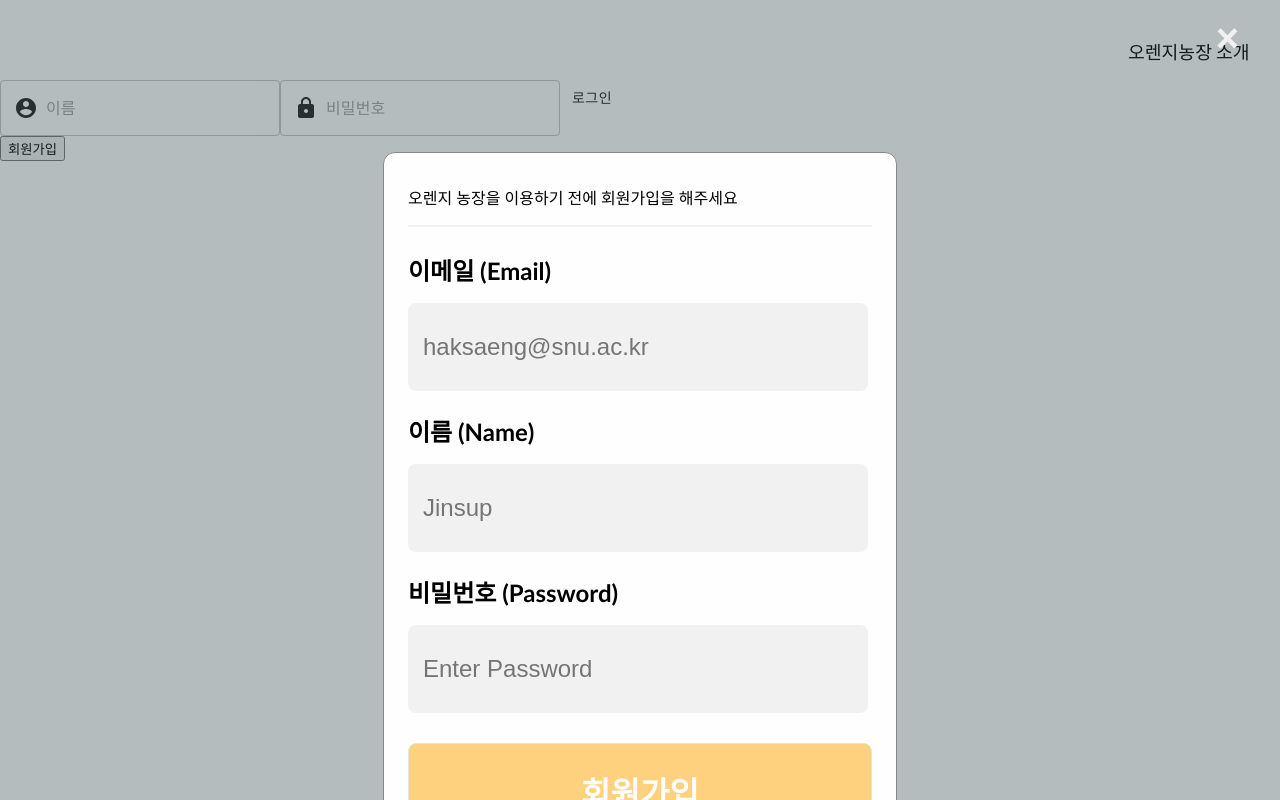
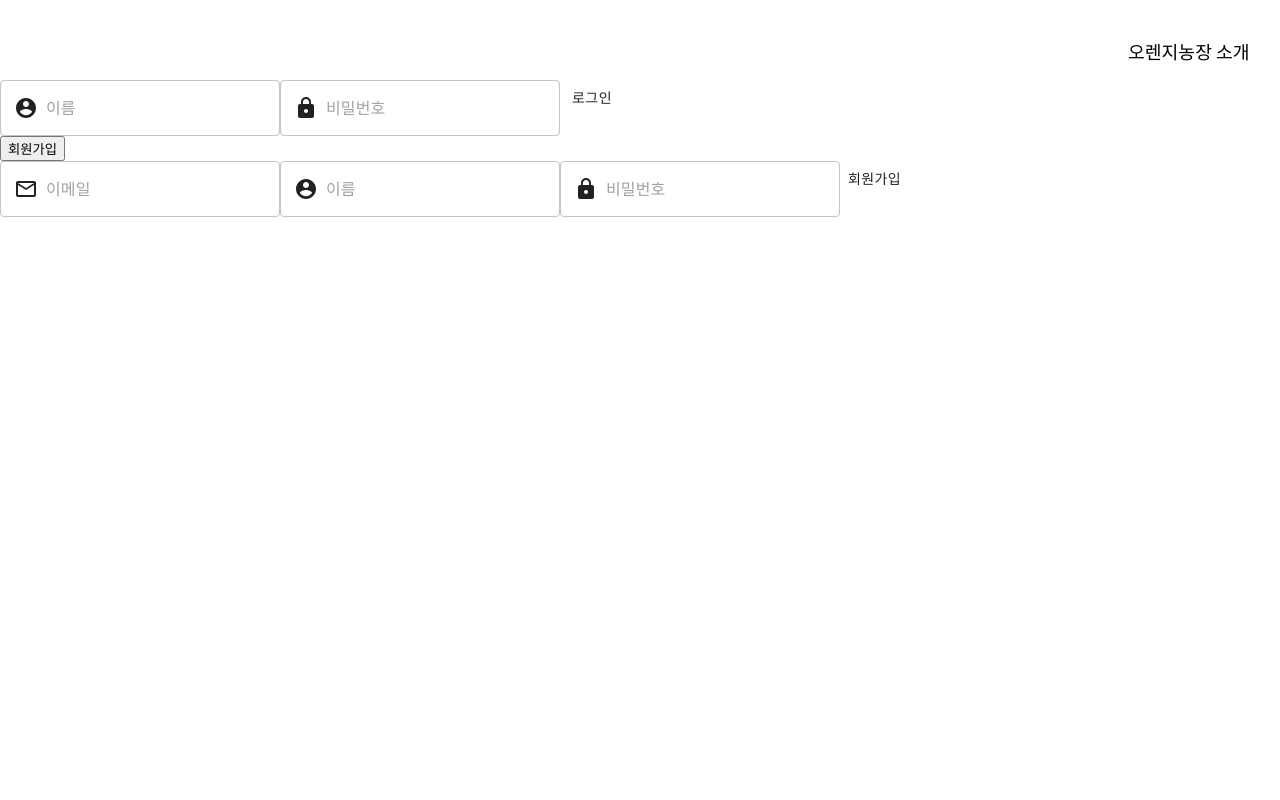
Before and after one commit to gongmyeong-study/orangenongjang, a React (Create React App) app in the folder orange/: page /intro in a window 1280 px wide. Both pictures are taken after a click on the button "회원가입". Built offline with nearby package versions, Linux system fonts and the light colour scheme; no server answers.

Commit message:
fix signup modal to apply material ui and react-hook-form

```diff
--- a/orange/src/components/SignUpModal/SignUpModal.tsx
+++ b/orange/src/components/SignUpModal/SignUpModal.tsx
@@ -1,138 +1,90 @@
-import React, { Component, Dispatch } from 'react';
-import { connect } from 'react-redux';
-import { History } from 'history';
-import { userActions } from '../../store/actions';
-import { userStatus } from '../../constants/constants';
+import React from 'react';
 import './SignUpModal.css';
-import { User } from '../../api';
-import { OrangeGlobalState } from '../../store/state';
+import { useForm } from 'react-hook-form';
+import { Button, InputAdornment, TextField } from '@material-ui/core';
+import AccountCircle from '@material-ui/icons/AccountCircle';
+import LockIcon from '@material-ui/icons/Lock';
+import MailOutlineIcon from '@material-ui/icons/MailOutline';
 
 interface Props {
-  history?: History;
-  signUp: (email: string, username: string, password: string) => any; // for redux dispatch
-  me: User;
-  signupStatus: string;
+  onSignUp: (email: string, username: string, password: string) => any; // for redux dispatch
 }
 
-interface State {
-  appearing: boolean; // for modal appearing
+interface SignUpFormData {
   email: string;
   username: string;
   password: string;
 }
 
-class SignUpModal extends Component<Props, State> {
-  constructor(props: Props) {
-    super(props);
-    this.state = {
-      appearing: true,
-      email: '',
-      username: '',
-      password: '',
-    };
-  }
+function SignUpModal(props: Props) {
+  const {
+    register, handleSubmit, errors,
+  } = useForm<SignUpFormData>();
 
-  signUp = () => {
-    this.props.signUp(this.state.email, this.state.username, this.state.password)
-      .then(() => {
-        if (this.props.signupStatus === userStatus.SUCCESS) {
-          window.alert('성공!');
-          this.setState({ appearing: false });
-          this.props.history?.push('/');
-        } else if (this.props.signupStatus === userStatus.FAILURE_USERNAME) {
-          window.alert('중복된 사용자 이름!');
-        } else {
-          window.alert('실패!');
-        }
-      });
-  };
+  const onSubmit = (data: SignUpFormData) => props.onSignUp(
+    data.email, data.username, data.password,
+  );
 
-  render() {
-    return (
-      <div
-        className="modal"
-        style={this.state.appearing ? { display: 'block' } : { display: 'none' }}
-      >
-        <form>
-          <button
-            type="submit"
-            className="close"
-            title="Close Modal"
-            style={{ background: 'none', border: 'none' }}
-          >
-            &times;
-          </button>
-        </form>
-        <form className="modal-content">
-          <div className="container">
-            <p>오렌지 농장을 이용하기 전에 회원가입을 해주세요</p>
-            <hr />
-            <label htmlFor="email">
-              <b>이메일 (Email)</b>
-            </label>
-            <input
-              type="text"
-              placeholder="haksaeng@snu.ac.kr"
-              required
-              onChange={(e) => this.setState({ email: e.target.value })}
-            />
-
-            <label htmlFor="email">
-              <b>이름 (Name)</b>
-            </label>
-            <input
-              type="text"
-              placeholder="Jinsup"
-              required
-              onChange={(e) => this.setState({ username: e.target.value })}
-            />
-
-            <label htmlFor="psw">
-              <b>비밀번호 (Password)</b>
-            </label>
-            <input
-              type="password"
-              placeholder="Enter Password"
-              required
-              onChange={(e) => this.setState({ password: e.target.value })}
-            />
-
-            {/* <label htmlFor="psw-repeat">
-              <b>비밀번호 확인 (Repeat Password)</b>
-            </label>
-            <input
-              type="password"
-              placeholder="Repeat Password"
-              name="psw-repeat"
-              required
-            /> */}
-
-            <div className="clearfix">
-              <button
-                type="button"
-                className="signupbtn"
-                disabled={this.state.email === '' || this.state.password === '' || this.state.username === ''}
-                onClick={this.signUp}
-              >
-                회원가입
-              </button>
-            </div>
-          </div>
-        </form>
-      </div>
-    );
-  }
+  return (
+    <>
+      <form onSubmit={handleSubmit(onSubmit)}>
+        <TextField
+          name="email"
+          placeholder="이메일"
+          InputProps={{
+            startAdornment: (
+              <InputAdornment position="start">
+                <MailOutlineIcon />
+              </InputAdornment>
+            ),
+          }}
+          variant="outlined"
+          inputRef={register({
+            required: { value: true, message: '이메일을 입력해주세요!' },
+            pattern: {
+              // eslint-disable-next-line
+              value: /^[\w-\.]+@([\w-]+\.)+[\w-]{2,4}$/g,
+              message: '이메일 형식에 맞지 않습니다!',
+            },
+          })}
+          error={Boolean(errors.email)}
+          helperText={errors.email && errors.email.message}
+        />
+        <TextField
+          name="username"
+          placeholder="이름"
+          InputProps={{
+            startAdornment: (
+              <InputAdornment position="start">
+                <AccountCircle />
+              </InputAdornment>
+            ),
+          }}
+          variant="outlined"
+          inputRef={register({ required: true })}
+          error={Boolean(errors.username)}
+          helperText={errors.username && '이름을 입력해주세요!'}
+        />
+        <TextField
+          name="password"
+          placeholder="비밀번호"
+          InputProps={{
+            startAdornment: (
+              <InputAdornment position="start">
+                <LockIcon />
+              </InputAdornment>
+            ),
+          }}
+          type="password"
+          variant="outlined"
+          inputRef={register({ required: true })}
+          error={Boolean(errors.password)}
+          helperText={errors.password && '비밀번호를 입력해주세요!'}
+        />
+        <Button type="submit">회원가입</Button>
+      </form>
+    </>
+  );
 }
 
-const mapDispatchToProps = (dispatch: Dispatch<any>) => ({
-  signUp: (email: string, username: string, password: string) => dispatch(
-    userActions.signUp(email, username, password),
-  ),
-});
-
-const mapStateToProps = (state: OrangeGlobalState) => ({
-  signupStatus: state.user.signupStatus,
-  me: state.user.me,
-});
-
-export default connect(mapStateToProps, mapDispatchToProps)(SignUpModal);
+export default SignUpModal;
--- a/orange/src/containers/IntroPage/IntroPage.tsx
+++ b/orange/src/containers/IntroPage/IntroPage.tsx
@@ -6,17 +6,21 @@ import {
 import { Login, SignUpModal } from '../../components/index';
 import { OrangeGlobalState } from '../../store/state';
 import { userStatus } from '../../constants/constants';
-import { login } from '../../store/actions/user/user';
+import { login, signUp } from '../../store/actions/user/user';
 
 function IntroPage() {
   const [showSignUpModal, setShowSignUpModal] = useState(false);
   const showModal = () => setShowSignUpModal(true);
 
   const dispatch = useDispatch();
-  const loginStatus = useSelector((state: OrangeGlobalState) => state.user.loginStatus);
+  const { loginStatus, signupStatus } = useSelector((state: OrangeGlobalState) => state.user);
 
   const onLogin = (username: string, password: string) => {
     dispatch(login(username, password));
+  };
+
+  const onSignUp = (email: string, username: string, password: string) => {
+    dispatch(signUp(email, username, password));
   };
 
   useEffect(() => {
@@ -25,7 +29,13 @@ function IntroPage() {
     } if (loginStatus === userStatus.FAILURE) {
       alert('로그인에 실패하였습니다. \n이름과 비밀번호를 확인해 주세요!');
     }
-  }, [loginStatus]);
+
+    if (signupStatus === userStatus.SUCCESS) {
+      window.location.reload();
+    } if (signupStatus === userStatus.FAILURE) {
+      alert('회원가입에 실패하였습니다.');
+    }
+  }, [loginStatus, signupStatus]);
 
   return (
     <div>
@@ -37,7 +47,7 @@ function IntroPage() {
         회원가입
         {' '}
       </button>
-      {showSignUpModal && <SignUpModal /> }
+      {showSignUpModal && <SignUpModal onSignUp={onSignUp} /> }
     </div>
   );
 }
```
